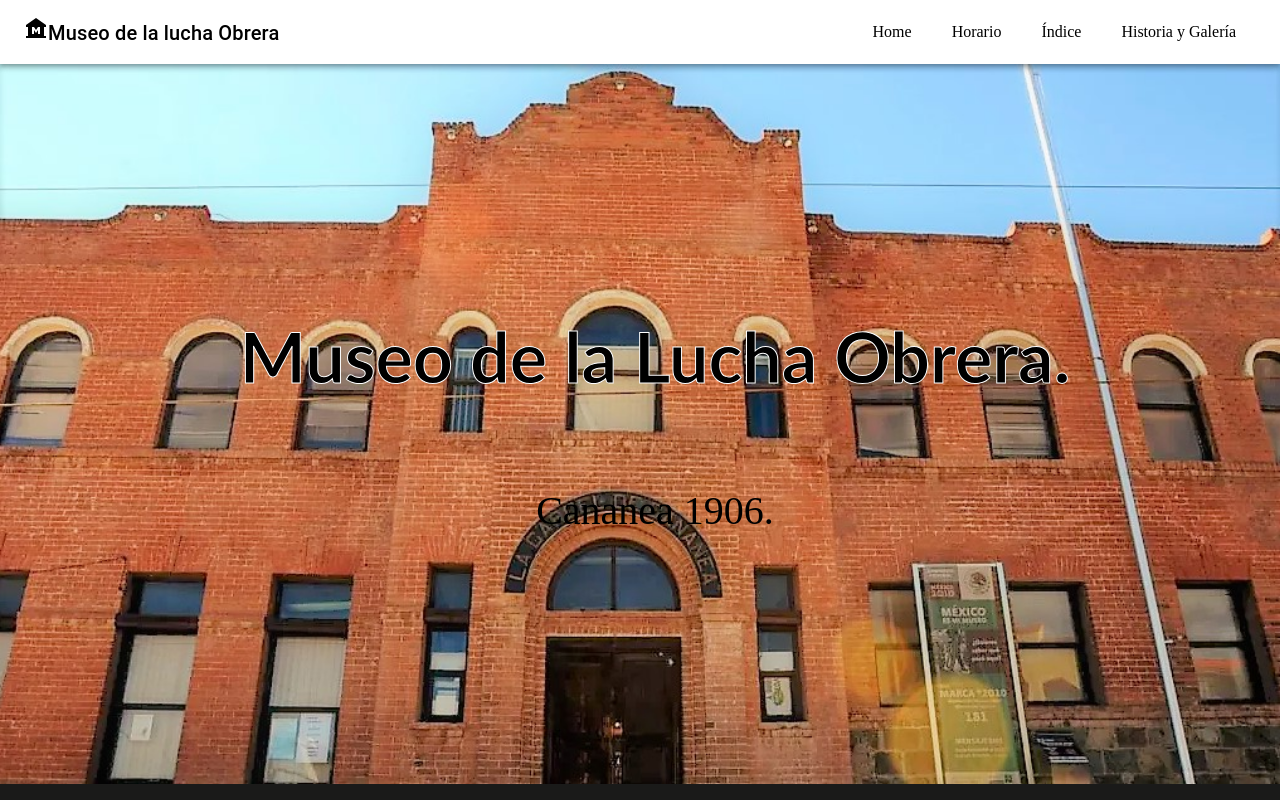
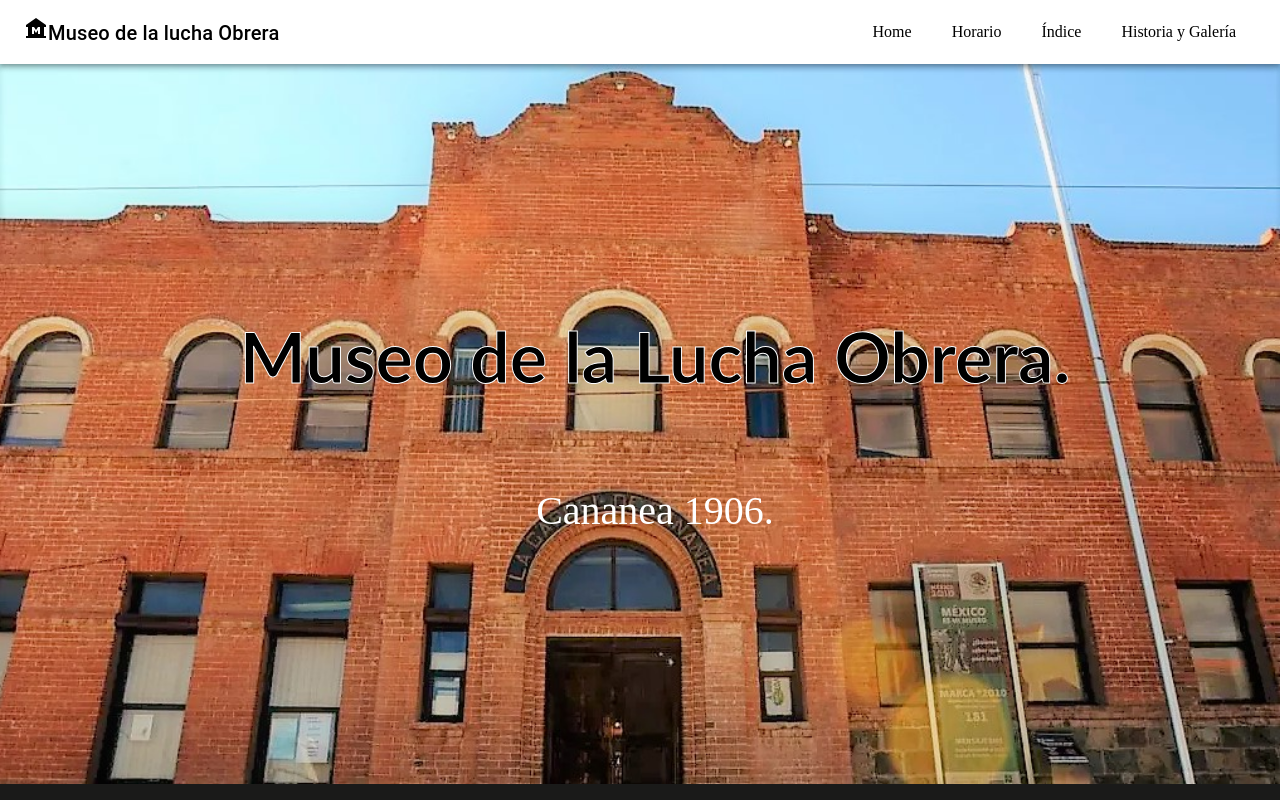
Before and after one commit to iTsAlex18/museum-website, a React (Create React App) app: page / in a window 1280 px wide. Shown: the top 800 px of the page. Built offline with nearby package versions, Linux system fonts and the light colour scheme.

Commit message:
segundo commit

```diff
--- a/src/styles/HomeStyles.css
+++ b/src/styles/HomeStyles.css
@@ -29,7 +29,7 @@
     padding: 0;
     font-size: 40px;
     font-weight: lighter;
-    color: black;
+    color: white;
 
   }
 
```
Also changed, not shown: package.json (+7 -1 lines), 1 other file (tests, documents, lock files or other folders).
